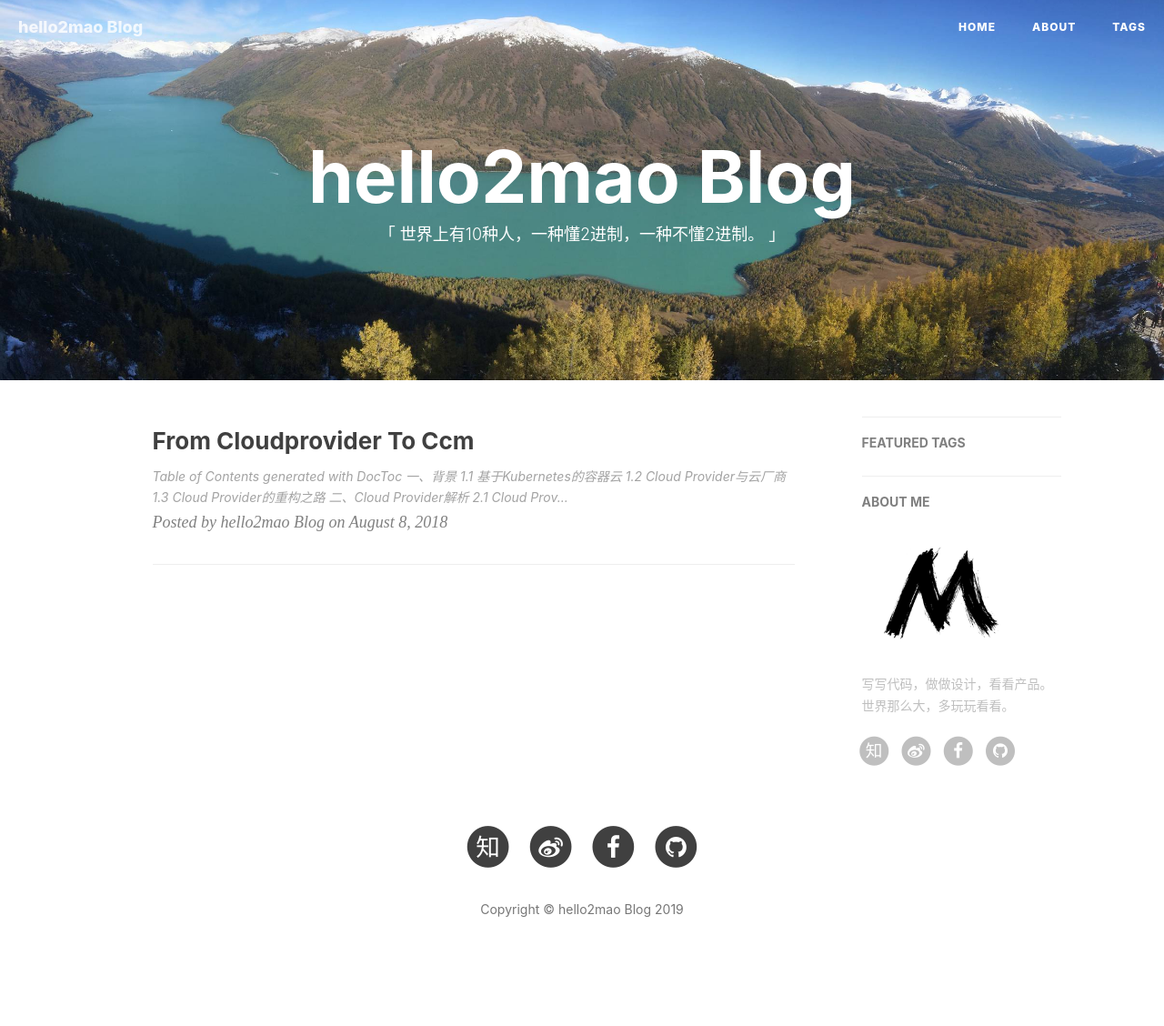
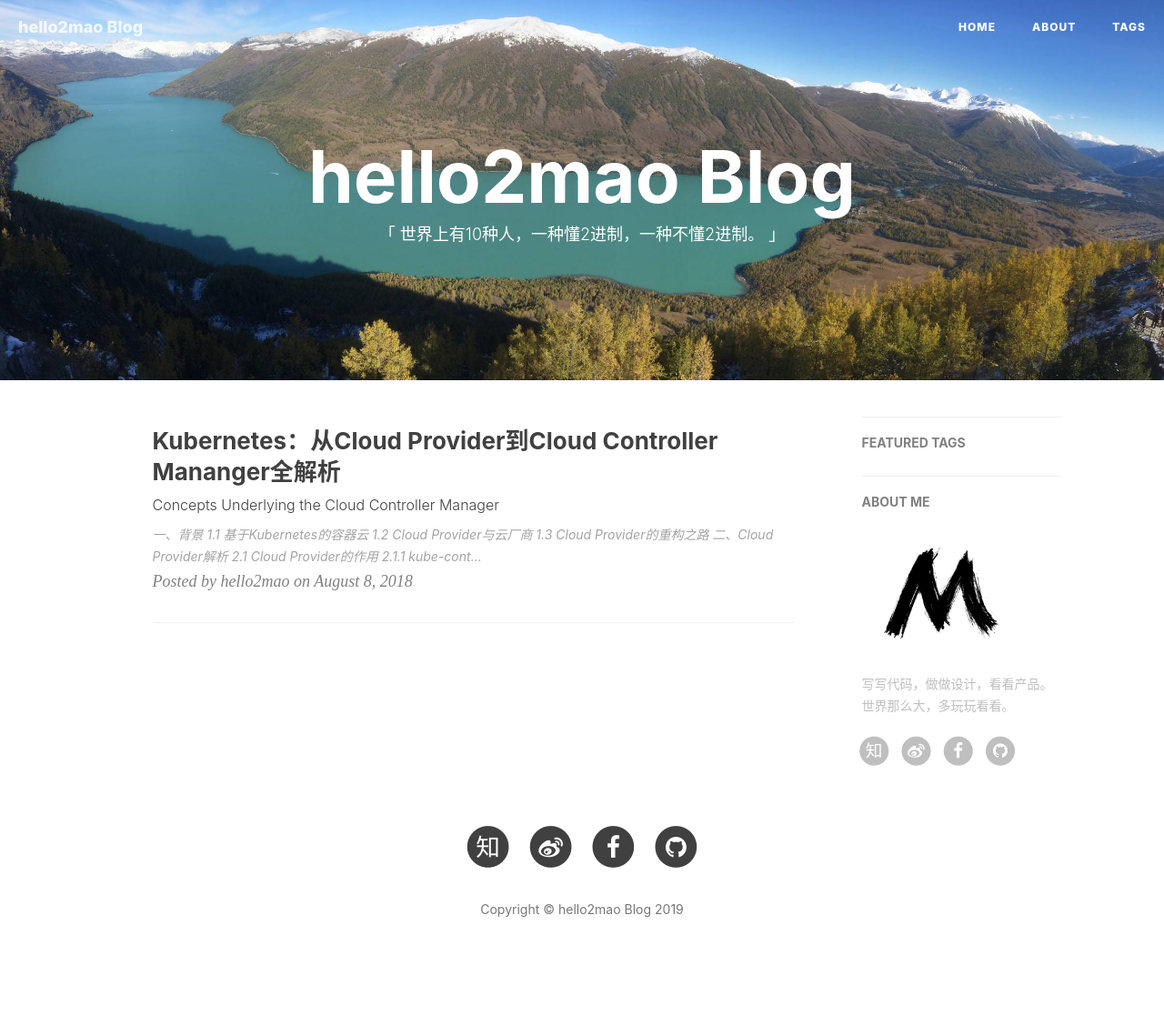
Before and after one commit to hello2mao/hello2mao.github.io, a Jekyll site: the page built from index.html, in a window 1280 px wide. Shown: the whole page at 91% size. Built offline with Jekyll 4.4.1, drawn with Linux system fonts in a browser that asks for light colours; nearby versions of some CDN libraries; the list of posts is cut into pages by our own code; comment, search, counter and statistics services are not loaded; grey boxes are pictures that could not be loaded.

Commit message:
Lazy push: 2019年 2月 5日 星期二 14时01分22秒 CST

```diff
--- a/_posts/2018-08-08-from-cloudprovider-to-ccm.md
+++ b/_posts/2018-08-08-from-cloudprovider-to-ccm.md
@@ -1,7 +1,15 @@
+---
+layout:     post
+title:      "Kubernetes：从Cloud Provider到Cloud Controller Mananger全解析"
+subtitle:   "Concepts Underlying the Cloud Controller Manager "
+date:       2018-08-08 21:54:25
+author:     "hello2mao"
+tags:
+    - kubernetes
+---
+
 <!-- START doctoc generated TOC please keep comment here to allow auto update -->
 <!-- DON'T EDIT THIS SECTION, INSTEAD RE-RUN doctoc TO UPDATE -->
-**Table of Contents**  *generated with [DocToc](https://github.com/thlorenz/doctoc)*
-
 - [一、背景](#%E4%B8%80%E8%83%8C%E6%99%AF)
   - [1.1 基于Kubernetes的容器云](#11-%E5%9F%BA%E4%BA%8Ekubernetes%E7%9A%84%E5%AE%B9%E5%99%A8%E4%BA%91)
   - [1.2 Cloud Provider与云厂商](#12-cloud-provider%E4%B8%8E%E4%BA%91%E5%8E%82%E5%95%86)
```
Also changed, not shown: other parts of _posts/2018-08-08-from-cloudprovider-to-ccm.md (+0 -10 lines).
